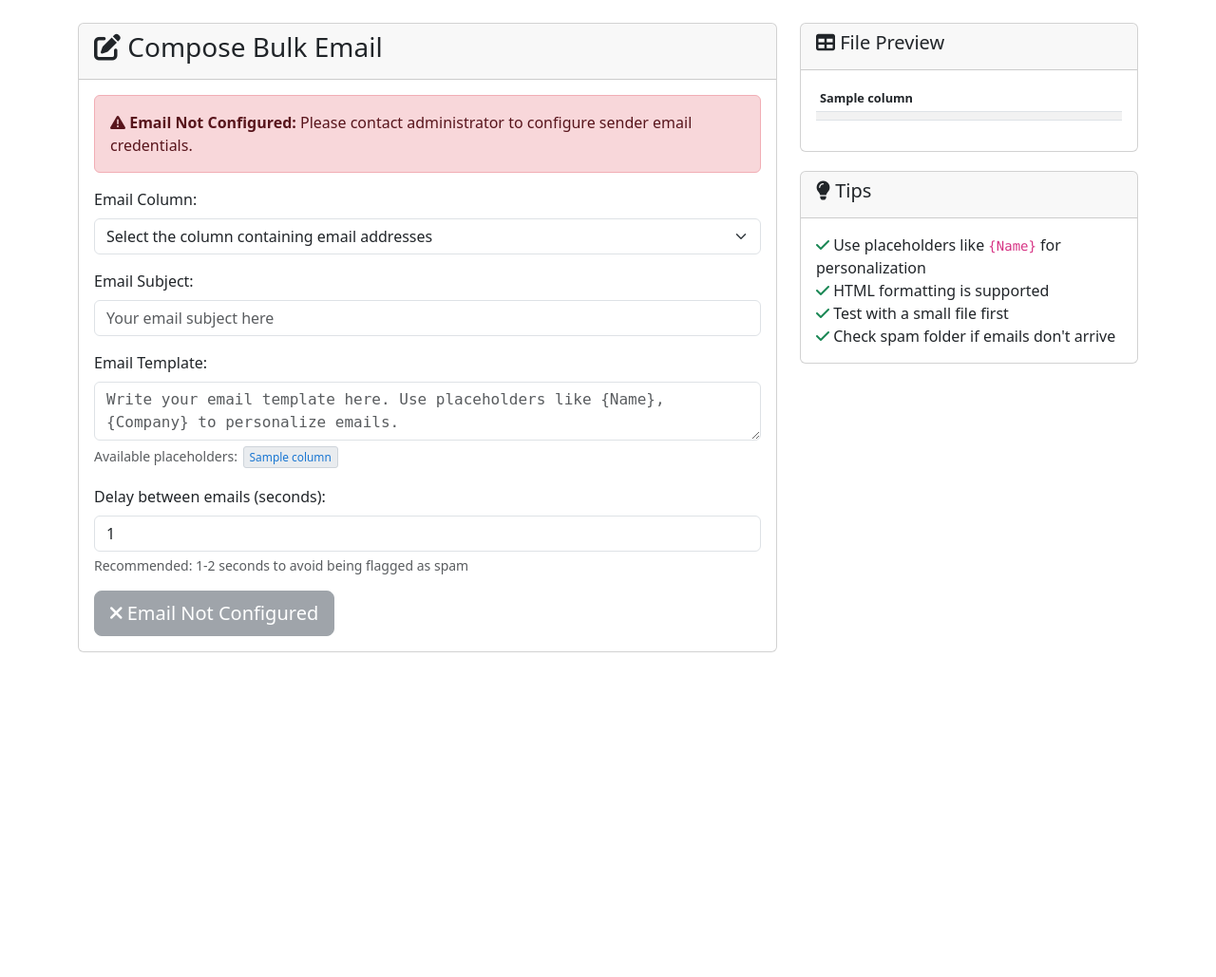
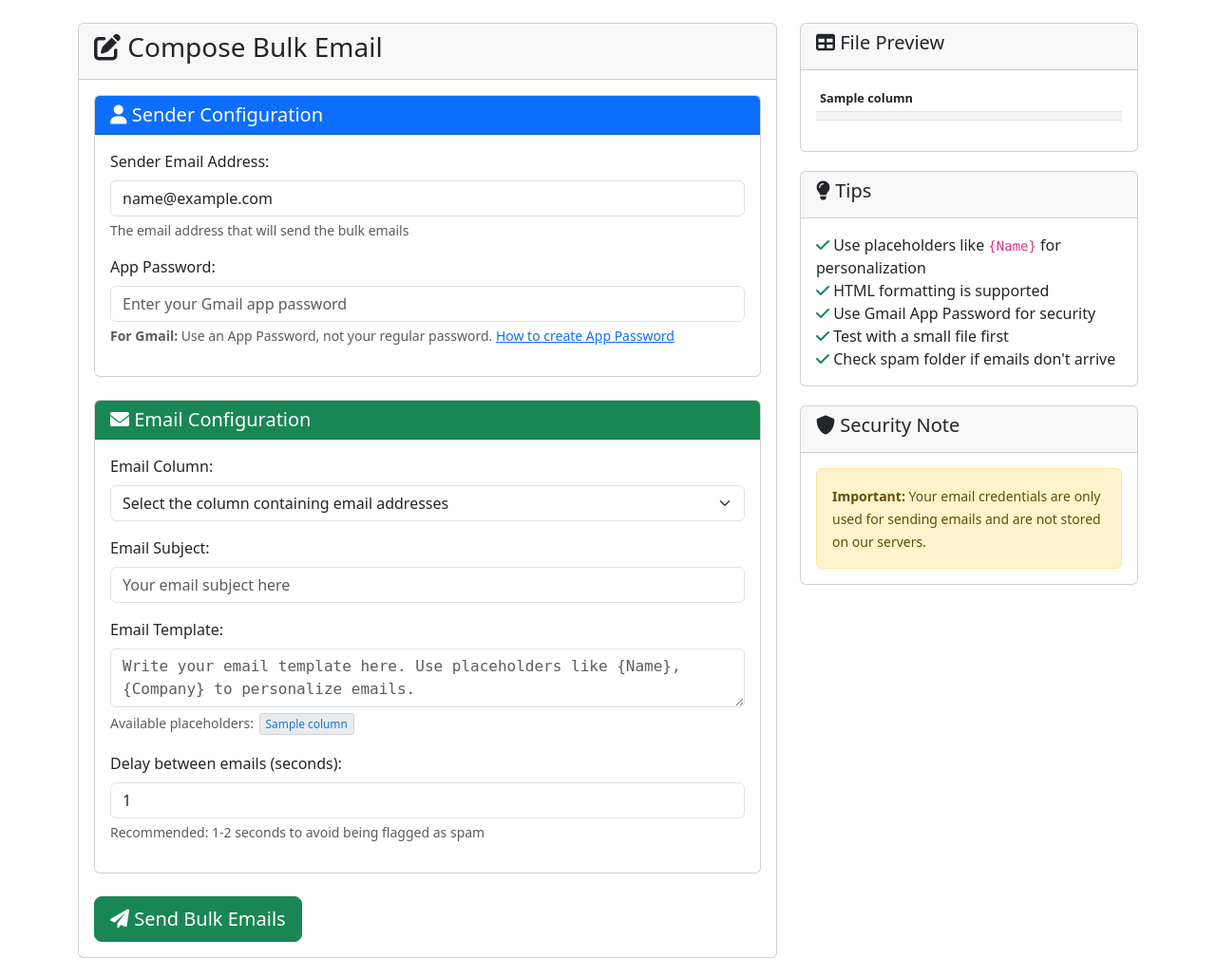
Before and after one commit to Ridobiko-BikeRental/Email_sender, a Flask app: template templates/compose.html in a window 1280 px wide. Shown: the part 56-1085 px from the top of the page at 95% size. Before the commit the page ends 743 px from the top, so only its background shows below. Run offline with Flask 3, Linux system fonts and the light colour scheme; the template is opened without the code that fills it: most values are stand-ins (such as "Sample title", 1, 10 or a date in 2020); lists and menus that the app fills with data are empty; some libraries are stand-ins or nearby versions.

Commit message:
5th commit

```diff
--- a/app.py
+++ b/app.py
@@ -25,9 +25,9 @@ ALLOWED_EXTENSIONS = {'csv', 'xlsx', 'xls'}
 MAX_CONTENT_LENGTH = 16 * 1024 * 1024  # 16MB max file size
 LOGS_FOLDER = 'logs'
 
-# Email configuration from environment variables
-DEFAULT_SENDER_EMAIL = os.getenv('SENDER_EMAIL')
-DEFAULT_SENDER_PASSWORD = os.getenv('SENDER_APP_PASSWORD')
+# Email configuration from environment variables (optional defaults)
+DEFAULT_SENDER_EMAIL = os.getenv('SENDER_EMAIL', '')
+DEFAULT_SENDER_PASSWORD = os.getenv('SENDER_APP_PASSWORD', '')
 
 app.config['UPLOAD_FOLDER'] = UPLOAD_FOLDER
 app.config['MAX_CONTENT_LENGTH'] = MAX_CONTENT_LENGTH
@@ -56,6 +56,7 @@ email_status = {
     'sent_count': 0,
     'failed_count': 0,
     'current_email': '',
+    'sender_email': '',
     'start_time': None,
     'failed_emails': [],
     'success_emails': []
@@ -173,6 +174,7 @@ def send_bulk_emails(file_path, sender_email, sender_password, subject, template
         'sent_count': 0,
         'failed_count': 0,
         'current_email': '',
+        'sender_email': sender_email,
         'start_time': datetime.now(),
         'failed_emails': [],
         'success_emails': []
@@ -191,7 +193,7 @@ def send_bulk_emails(file_path, sender_email, sender_password, subject, template
     valid_emails = [row for row in df.data if row.get(email_column, '').strip()]
     email_status['total_emails'] = len(valid_emails)
 
-    logger.info(f"Starting bulk email sending to {email_status['total_emails']} recipients")
+    logger.info(f"Starting bulk email sending to {email_status['total_emails']} recipients from {sender_email}")
 
     smtp_server = "smtp.gmail.com"
     smtp_port = 587
@@ -284,8 +286,7 @@ def upload_file():
                                  filename=filename,
                                  columns=columns,
                                  sample_data=sample_data,
-                                 default_sender_email=DEFAULT_SENDER_EMAIL,
-                                 has_default_credentials=bool(DEFAULT_SENDER_EMAIL and DEFAULT_SENDER_PASSWORD))
+                                 default_sender_email=DEFAULT_SENDER_EMAIL)
         else:
             flash('Failed to read the uploaded file')
             return redirect(url_for('index'))
@@ -296,21 +297,22 @@ def upload_file():
 @app.route('/send_emails', methods=['POST'])
 def send_emails():
     filename = request.form.get('filename')
-    # Only use environment variables, no user input for credentials
-    sender_email = DEFAULT_SENDER_EMAIL
-    sender_password = DEFAULT_SENDER_PASSWORD
+    # Get sender credentials from form
+    sender_email = request.form.get('sender_email', '').strip()
+    sender_password = request.form.get('sender_password', '').strip()
     subject = request.form.get('subject')
     template = request.form.get('template')
     email_column = request.form.get('email_column')
     delay = int(request.form.get('delay', 1))
 
-    # Check if environment variables are configured
-    if not sender_email or not sender_password:
-        flash('Email credentials not configured. Please contact administrator.')
+    # Validate all required fields
+    if not all([filename, sender_email, sender_password, subject, template, email_column]):
+        flash('All fields including sender email and password are required.')
         return redirect(url_for('index'))
 
-    if not all([filename, subject, template, email_column]):
-        flash('All fields are required.')
+    # Basic email validation
+    if '@' not in sender_email or '.' not in sender_email:
+        flash('Please enter a valid sender email address.')
         return redirect(url_for('index'))
 
     filepath = os.path.join(app.config['UPLOAD_FOLDER'], filename)
--- a/templates/compose.html
+++ b/templates/compose.html
@@ -11,19 +11,39 @@
                 <form action="{{ url_for('send_emails') }}" method="post">
                     <input type="hidden" name="filename" value="{{ filename }}">
 
-                    {% if has_default_credentials %}
-                    <div class="alert alert-success mb-3">
-                        <i class="fas fa-check-circle"></i>
-                        <strong>Sender Email Configured:</strong> {{ default_sender_email }}
-                        <small class="d-block mt-1">Emails will be sent from this configured account.</small>
+                    <!-- Sender Email Configuration -->
+                    <div class="card mb-4">
+                        <div class="card-header bg-primary text-white">
+                            <h5 class="mb-0"><i class="fas fa-user"></i> Sender Configuration</h5>
                         </div>
-                    {% else %}
-                    <div class="alert alert-danger mb-3">
-                        <i class="fas fa-exclamation-triangle"></i>
-                        <strong>Email Not Configured:</strong> Please contact administrator to configure sender email credentials.
+                        <div class="card-body">
+                            <div class="row">
+                                <div class="col-md-12 mb-3">
+                                    <label for="sender_email" class="form-label">Sender Email Address:</label>
+                                    <input type="email" class="form-control" id="sender_email" name="sender_email"
+                                           value="{{ default_sender_email }}" required
+                                           placeholder="your-email@gmail.com">
+                                    <div class="form-text">The email address that will send the bulk emails</div>
                                 </div>
-                    {% endif %}
+                                <div class="col-md-12 mb-3">
+                                    <label for="sender_password" class="form-label">App Password:</label>
+                                    <input type="password" class="form-control" id="sender_password" name="sender_password" required
+                                           placeholder="Enter your Gmail app password">
+                                    <div class="form-text">
+                                        <strong>For Gmail:</strong> Use an App Password, not your regular password.
+                                        <a href="https://support.google.com/accounts/answer/185833" target="_blank">How to create App Password</a>
+                                    </div>
+                                </div>
+                            </div>
+                        </div>
+                    </div>
 
+                    <!-- Email Configuration -->
+                    <div class="card mb-4">
+                        <div class="card-header bg-success text-white">
+                            <h5 class="mb-0"><i class="fas fa-envelope"></i> Email Configuration</h5>
+                        </div>
+                        <div class="card-body">
                             <div class="mb-3">
                                 <label for="email_column" class="form-label">Email Column:</label>
                                 <select class="form-select" id="email_column" name="email_column" required>
@@ -60,16 +80,12 @@
                                 <input type="number" class="form-control" id="delay" name="delay" value="1" min="1" max="10">
                                 <div class="form-text">Recommended: 1-2 seconds to avoid being flagged as spam</div>
                             </div>
+                        </div>
+                    </div>
 
-                    {% if has_default_credentials %}
                     <button type="submit" class="btn btn-success btn-lg">
                         <i class="fas fa-paper-plane"></i> Send Bulk Emails
                     </button>
-                    {% else %}
-                    <button type="button" class="btn btn-secondary btn-lg" disabled>
-                        <i class="fas fa-times"></i> Email Not Configured
-                    </button>
-                    {% endif %}
                 </form>
             </div>
         </div>
@@ -115,9 +131,23 @@
                 <ul class="list-unstyled mb-0">
                     <li><i class="fas fa-check text-success"></i> Use placeholders like <code>{Name}</code> for personalization</li>
                     <li><i class="fas fa-check text-success"></i> HTML formatting is supported</li>
+                    <li><i class="fas fa-check text-success"></i> Use Gmail App Password for security</li>
                     <li><i class="fas fa-check text-success"></i> Test with a small file first</li>
                     <li><i class="fas fa-check text-success"></i> Check spam folder if emails don't arrive</li>
                 </ul>
+            </div>
+        </div>
+
+        <div class="card mt-3">
+            <div class="card-header">
+                <h5><i class="fas fa-shield-alt"></i> Security Note</h5>
+            </div>
+            <div class="card-body">
+                <div class="alert alert-warning mb-0">
+                    <small>
+                        <strong>Important:</strong> Your email credentials are only used for sending emails and are not stored on our servers.
+                    </small>
+                </div>
             </div>
         </div>
     </div>
```
Also changed, not shown: templates/logs.html (+97 -45 lines), templates/status.html (+13 -7 lines). Lines whose indentation alone changed are shown as unchanged.
